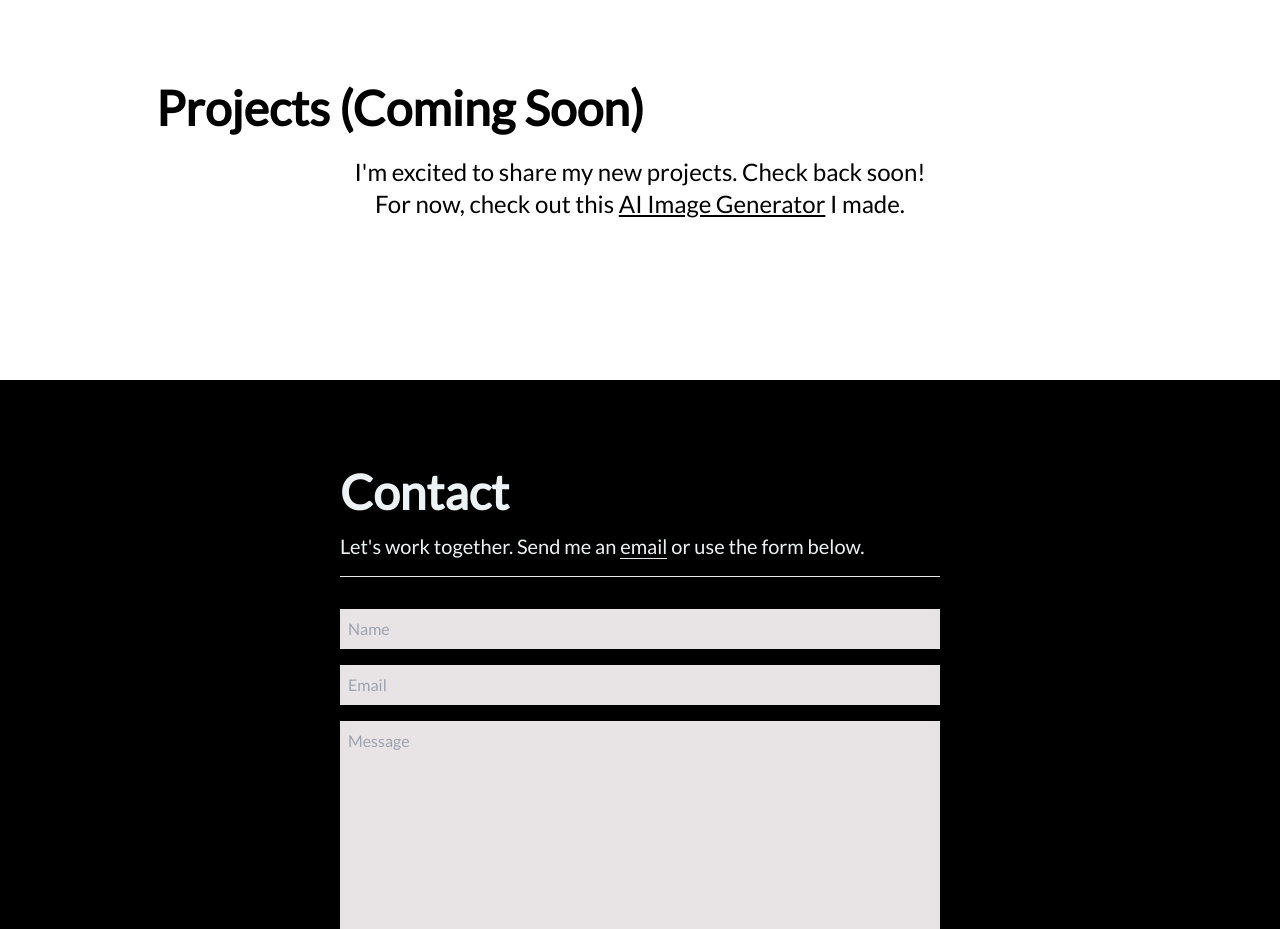
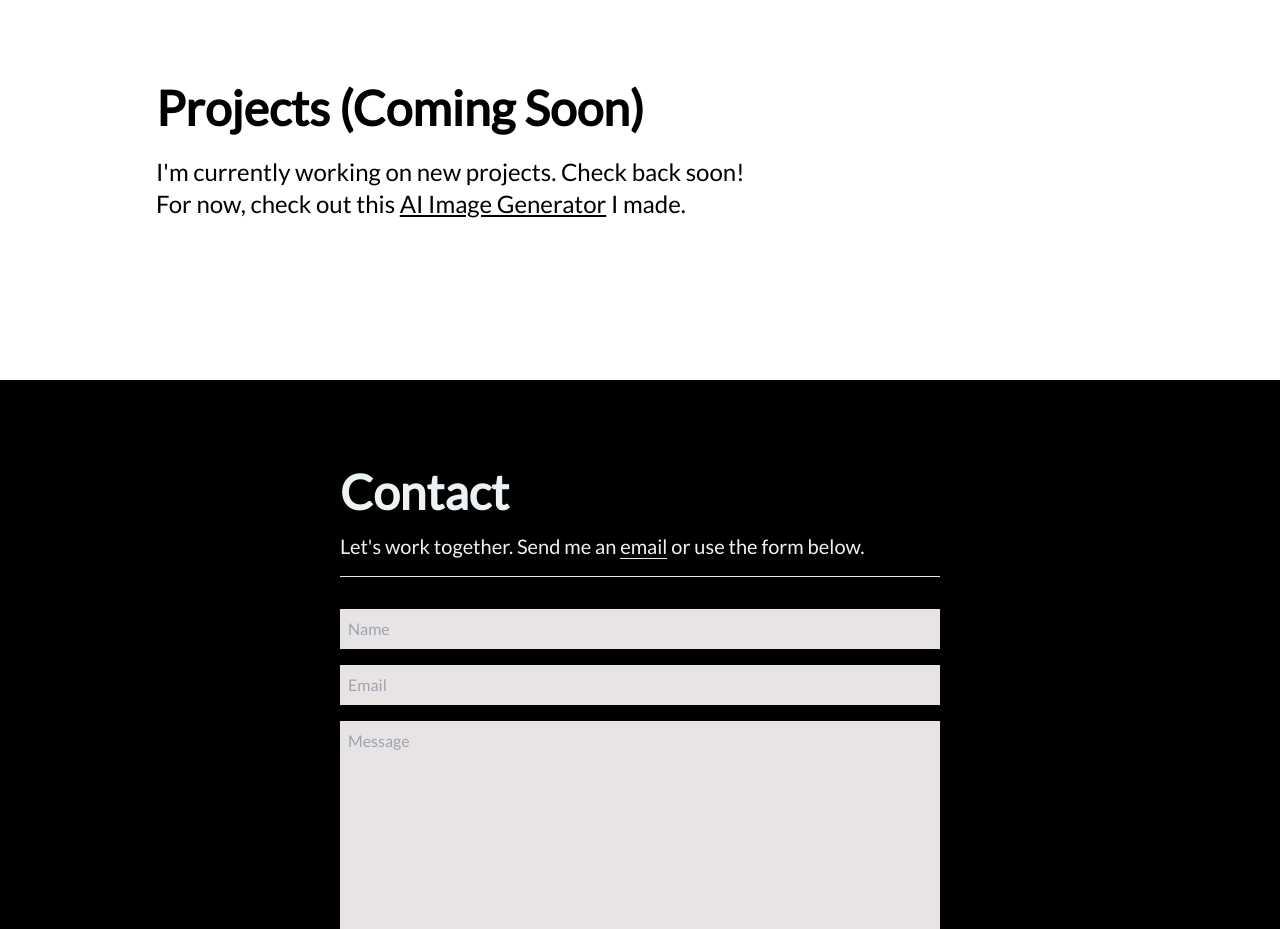
Before and after one commit to rossgordon19/portfolio, a React (Vite) app: page / in a window 1280 px wide. Shown: the part 3140-4069 px from the top of the page. Built offline with nearby package versions, Linux system fonts and the light colour scheme.

Commit message:
Projects coming soon updated

```diff
--- a/src/components/ProjectsComingSoon.jsx
+++ b/src/components/ProjectsComingSoon.jsx
@@ -10,8 +10,8 @@ const Projects = () => {
       <div className="max-w-[1000px] mx-auto p-4 flex flex-col justify-center w-full">
         <div className="pb-8">
           <p className="text-5xl font-bold inline">Projects (Coming Soon)</p>
-          <p className="py-6 text-2xl text-center">
-            I'm excited to share my new projects. Check back soon! <br />
+          <p className="py-6 text-2xl">
+            I'm currently working on new projects. Check back soon! <br />
             For now, check out this{' '}
             <a
               href="https://ai-img-generator.netlify.app/"
```
